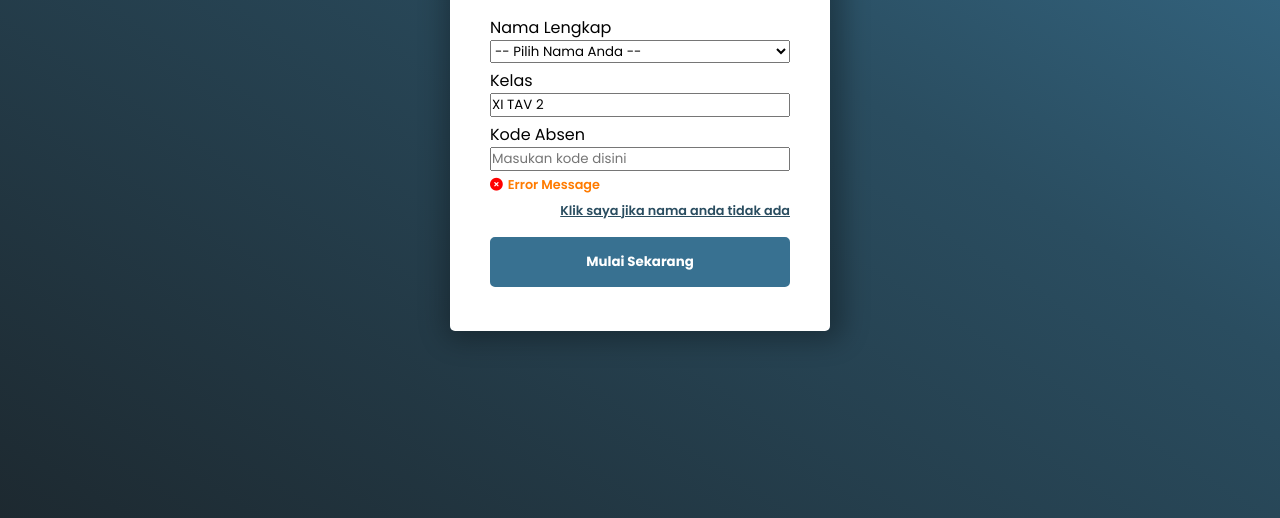
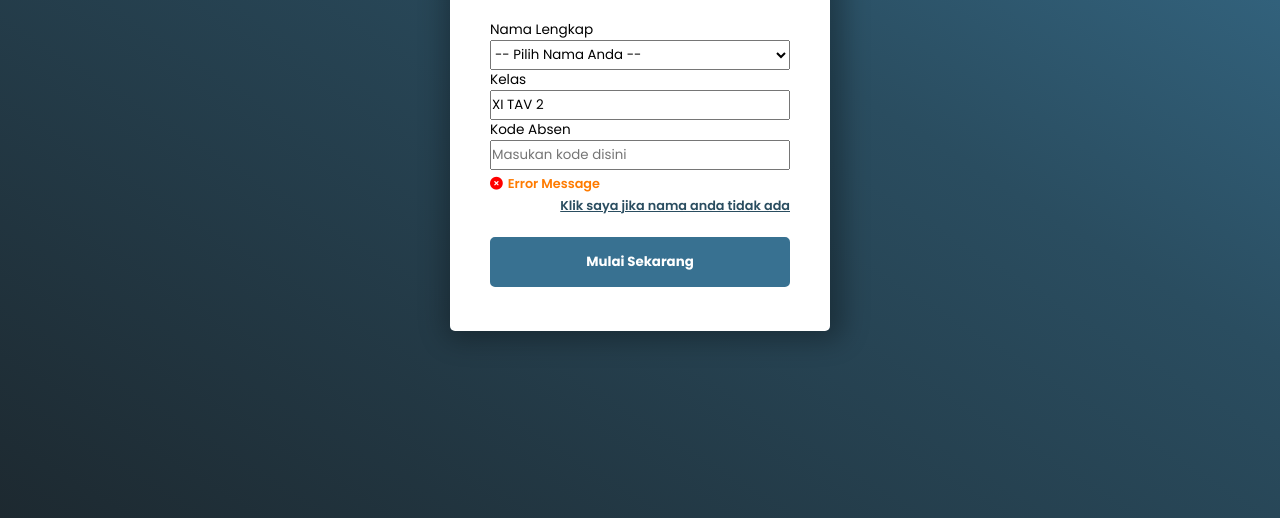
Before and after one commit to RendyPakeY/HOST, a plain HTML site: page index.html in a window 1280 px wide. Shown: the part 282-800 px from the top of the page. Drawn offline with Linux system fonts and the light colour scheme.

Commit message:
Update style.css
end

```diff
--- a/assets/css/style.css
+++ b/assets/css/style.css
@@ -77,15 +77,18 @@
     height: 100%;
     width: 100%;
 }
-.box .content form select, .box .content form input{
+.box .content form label{
+    font-size: .85rem;
+}
+.box .content form select,.box .content form input{
     height: 30px;
     box-sizing: border-box;
-    margin-bottom: 5px;
 }
 .box .content form .extra{
     display: flex;
     flex-direction: column;
-    gap: 8px;
+    margin-top: 5px;
+    gap: 4px;
 }
 .box .content form .extra .error{
     font-weight: 600;
```
